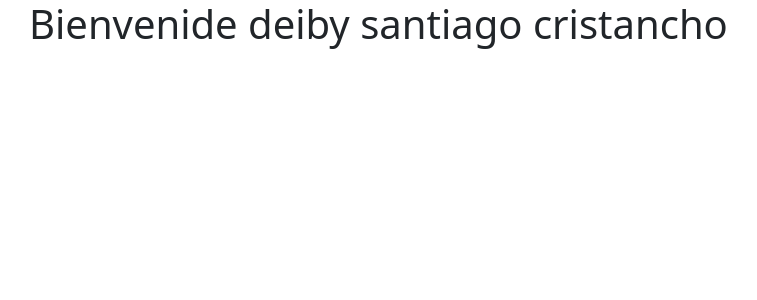
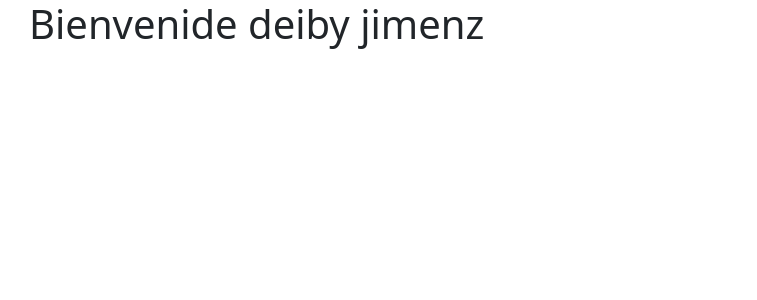
Before and after one commit to alejoP19/crud-Git, a PHP site: page / in a window 1280 px wide. Shown: the top 300 px of the page, without its empty margins (53-810 px from the left). Run offline with PHP 8.4, Linux system fonts and the light colour scheme.

Commit message:
preba_10

```diff
--- a/index.php
+++ b/index.php
@@ -3,7 +3,7 @@ include_once 'views/main/partials/header.php';
 ?>
 
 <!-- Content -->
-<h1>Bienvenide deiby santiago cristancho</h1>
+<h1>Bienvenide deiby jimenz</h1>
 
 <?php
 include_once 'views/main/partials/footer.php';
```
